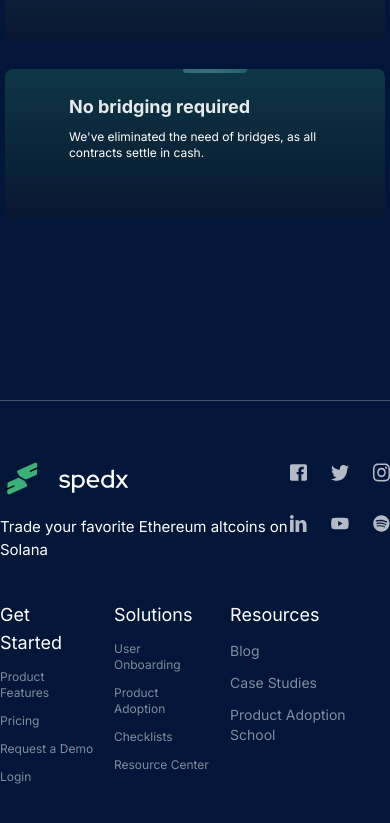
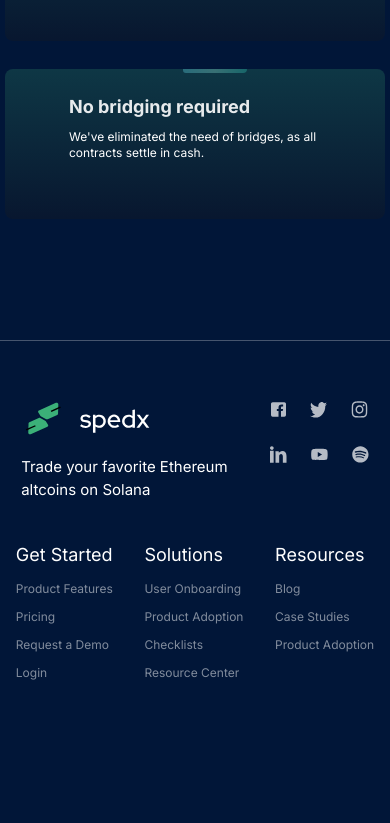
Before and after one commit to spedx-io/zdfs_landing, a Next.js app: page / in a window 390 px wide. Shown: the part 3263-4086 px from the top of the page. After the commit the page ends 3984 px from the top, so only its background shows below. Built offline with nearby package versions, Linux system fonts and the light colour scheme.

Commit message:
Complete with the responsiveness

```diff
--- a/src/app/components/Home/Footer.tsx
+++ b/src/app/components/Home/Footer.tsx
@@ -4,12 +4,12 @@ import Image from "next/image";
 
 export const Footer: React.FC = () => {
   return (
-    <footer className="flex flex-col items-center justify-center w-full">
-      <hr className="w-full mx-auto my-[60px] opacity-30 " />
+    <footer className="flex flex-col items-center justify-around w-full">
+      <hr className="w-full mx-auto mb-[60px] opacity-30 " />
 
-      <div className="max-w-[1200px] w-full flex md:flex-row flex-col items-center justify-around text-white pb-10">
-        <div id="about" className=" w-full">
-          <div className="w-full flex md:flex-col flex-row justify-around">
+      <div className="w-full flex lg:flex-row flex-col justify-between items-center text-white pb-10">
+        {/* <div id="about" className=" w-full"> */}
+          <div className="w-full flex lg:flex-col sm:flex-row justify-around lg:ml-[50px]">
             <div className="">
               <Image
                 src="/logo.svg"
@@ -18,11 +18,11 @@ export const Footer: React.FC = () => {
                 height={44}
                 className="md:w-[170px] md:h-[48px] w-[130px] h-[35px]"
               />{" "}
-              <p className="mt-5 mb-10 leading-149@%] md:text-[21px] text-[15px] ">
-                Trade your favorite Ethereum altcoins on Solana
+              <p className="flex flex-col mt-5 mb-10 md:text-[21px] text-[15px] ">
+                Trade your favorite Ethereum <span>altcoins on Solana</span>
               </p>
             </div>
-            <div className="flex md:flex-row flex-col gap-y-7 items-center gap-x-7">
+            <div className="flex lg:flex-row sm:flex-row flex-col gap-y-7 items-center gap-x-7">
               <div className="flex flex-row gap-x-6 items-center">
                 <Link href="/">
                   <Image
@@ -30,7 +30,7 @@ export const Footer: React.FC = () => {
                     width={23}
                     height={22}
                     alt="facebook"
-                    className="w-[23px] h-[23px] "
+                    className="sm:w-[23px] sm:h-[23px] w-[15px] h-[15px]"
                   />
                 </Link>
                 <Link href="/">
@@ -39,7 +39,7 @@ export const Footer: React.FC = () => {
                     width={23}
                     height={21}
                     alt="twitter"
-                    className="w-[23px] h-[23px] "
+                    className="sm:w-[23px] sm:h-[23px] w-[17px] h-[17px]"
                   />
                 </Link>
                 <Link href="/">
@@ -48,7 +48,7 @@ export const Footer: React.FC = () => {
                     width={21}
                     height={22}
                     alt="instagram"
-                    className="w-[23px] h-[23px] "
+                    className="sm:w-[23px] sm:h-[23px] w-[17px] h-[17px]"
                   />
                 </Link>
               </div>
@@ -59,7 +59,7 @@ export const Footer: React.FC = () => {
                     width={22}
                     height={22}
                     alt="linkedin"
-                    className="w-[23px] h-[23px] "
+                    className="sm:w-[23px] sm:h-[23px] w-[17px] h-[17px]"
                   />
                 </Link>
                 <Link href="/">
@@ -68,7 +68,7 @@ export const Footer: React.FC = () => {
                     width={32}
                     height={22}
                     alt="youtube"
-                    className="w-[23px] h-[23px] "
+                    className="sm:w-[23px] sm:h-[23px] w-[17px] h-[17px]"
                   />
                 </Link>
 
@@ -78,16 +78,16 @@ export const Footer: React.FC = () => {
                     width={22}
                     height={22}
                     alt="spotify"
-                    className="w-[23px] h-[23px] "
+                    className="sm:w-[23px] sm:h-[23px] w-[17px] h-[17px]"
                   />
                 </Link>
               </div>
             </div>
           </div>
-        </div>
+        {/* </div> */}
         <div
           id="links"
-          className="w-full justify-around flex flex-row  gap-x-5"
+          className="w-full justify-around flex flex-row "
         >
           <div className="gap-y-3 flex flex-col">
             <p className="md:text-2xl text-lg">Get Started</p>
@@ -121,16 +121,15 @@ export const Footer: React.FC = () => {
           </div>
           <div className="gap-y-3 flex flex-col">
             <p className="md:text-2xl text-lg">Resources</p>
-            <Link href="/" className="opacity-50  text-sm">
+            <Link href="/" className="opacity-50 md:text-sm text-xs">
               Blog
             </Link>
-            <Link href="/" className="opacity-50  text-sm">
+            <Link href="/" className="opacity-50 md:text-sm text-xs">
               Case Studies
             </Link>
-            <Link href="/" className="opacity-50  text-sm">
-              Product Adoption School
+            <Link href="/" className="opacity-50 md:text-sm text-xs">
+              Product Adoption
             </Link>
-            <div />
           </div>
         </div>
       </div>
```
